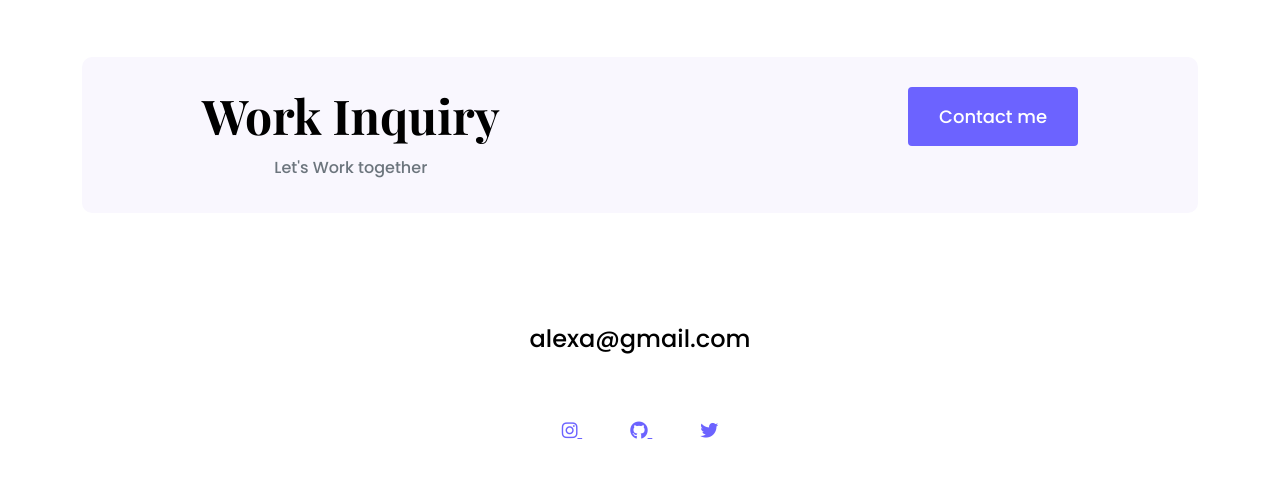
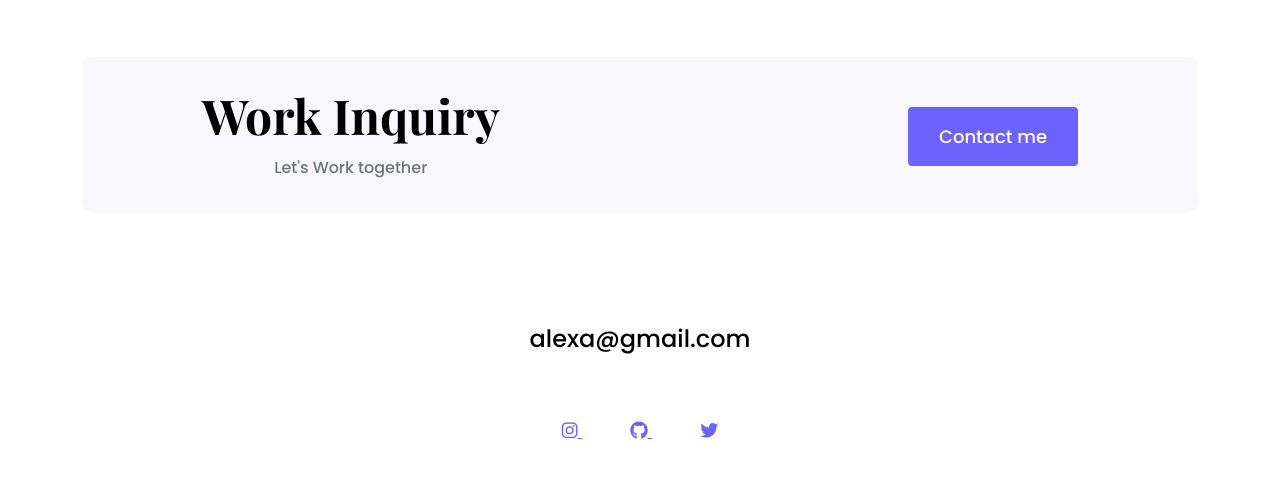
Before and after one commit to codergirlshecodes/Responsive-Week-4, a plain HTML site: page index.html in a window 1280 px wide. Shown: the part 2007-2485 px from the top of the page. Drawn offline with nearby package versions, Linux system fonts and the light colour scheme.

Commit message:
fixed contact me button

```diff
--- a/styles/portfolio.css
+++ b/styles/portfolio.css
@@ -190,7 +190,6 @@
     padding: 30px 120px;
     border-radius: 10px;
     margin-top: 40px;
-
   }
 
   footer .contact-box p {
@@ -224,6 +223,10 @@
     background: var(--branding-color);
   }
 
+  footer .btn-branding {
+    margin-top: 20px;
+  }
+
   .container-footer {
     max-width: 200px;
     box-sizing: border-box;
```
